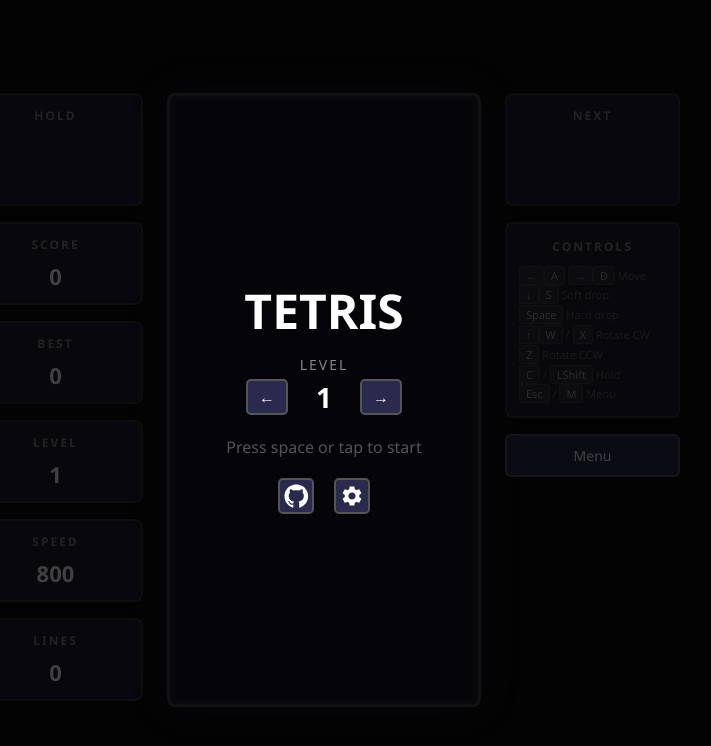
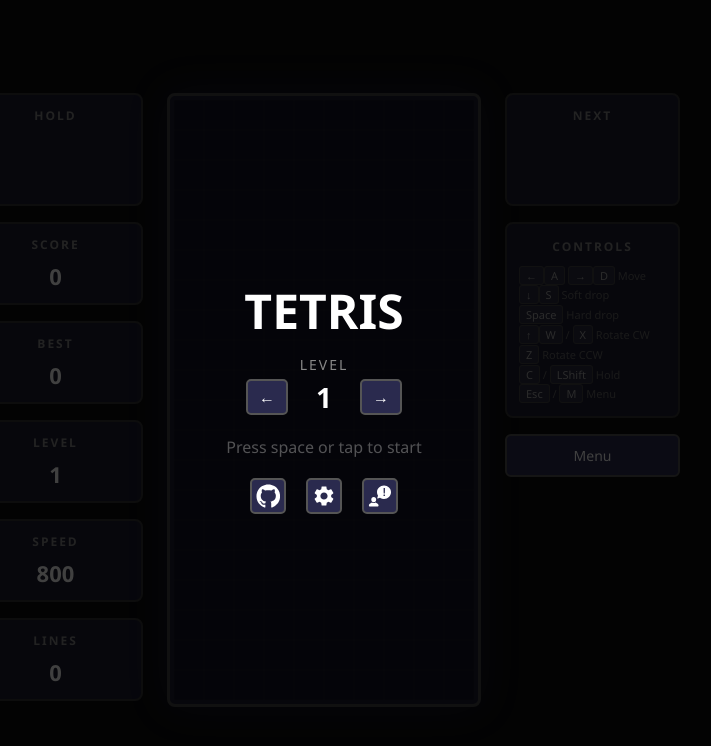
Before and after one commit to MehmetMHY/tetris, a plain HTML site: page index.html in a window 1280 px wide. Shown: the whole page, without its empty margins (316-1027 px from the left). Drawn offline with Linux system fonts and the light colour scheme; no server answers.

Commit message:
added report/issue svg button to the front page that takes the users to the project's github issues page

```diff
--- a/index.html
+++ b/index.html
@@ -798,6 +798,21 @@
               height="34"
             />
           </button>
+          <a
+            href="https://github.com/MehmetMHY/tetris/issues"
+            target="_blank"
+            rel="noopener noreferrer"
+            class="icon-link"
+            title="Report issue"
+            aria-label="Report issue"
+          >
+            <img
+              src="assets/report.svg"
+              alt="Report issue"
+              width="34"
+              height="34"
+            />
+          </a>
         </div>
       </div>
     </div>
--- a/sw.js
+++ b/sw.js
@@ -1,4 +1,4 @@
-const CACHE_NAME = "tetris-v52";
+const CACHE_NAME = "tetris-v53";
 const ASSETS = [
   "./",
   "./index.html",
@@ -8,6 +8,7 @@
   "./assets/logo.png",
   "./assets/github.svg",
   "./assets/settings.svg",
+  "./assets/report.svg",
   "./assets/apple-touch-icon.png",
   "./assets/favicon-32x32.png",
   "./assets/favicon-16x16.png",
```
Also changed, not shown: AGENTS.md (+1 -1 lines), assets/report.svg (added).
